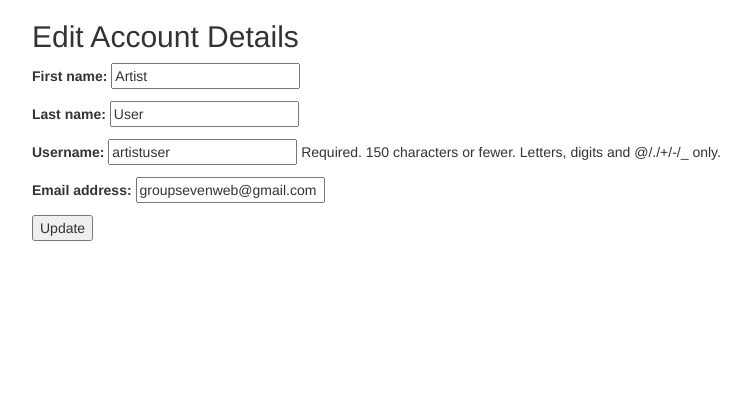
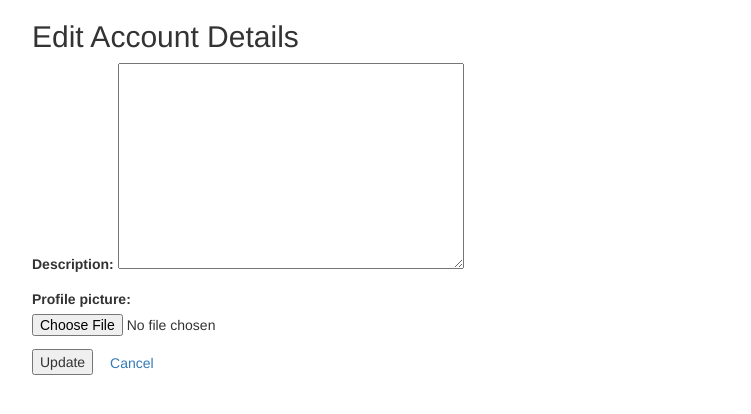
Before and after one commit to lzimmerman96/team7project, a Django app: page /account/11/edit/ in a window 1280 px wide. Shown: the part 52-466 px from the top of the page, without its empty margins (38-789 px from the left). Run offline with Django 3.2, Linux system fonts and the light colour scheme; data comes from the database, SQL or seed files in the repository; some libraries are stand-ins or nearby versions.

Commit message:
Adding a cancel button to update_account_details.html and options for users to view and update descriptions

```diff
--- a/gallery/forms.py
+++ b/gallery/forms.py
@@ -1,11 +1,11 @@
 from django import forms
-from .models import Artist, User, Artwork, Collection, Favorite, Rating, Tag
+from .models import Artist, Artwork, Collection, Favorite, Rating, Tag
 
 
-class UpdateUserForm(forms.ModelForm):
+class UpdateArtistForm(forms.ModelForm):
     class Meta:
-        model = User
-        fields = ('first_name', 'last_name', 'username', 'email')
+        model = Artist
+        fields = ('first_name', 'last_name', 'username', 'email', 'description', 'profile_picture')
 
 
 class ArtistForm(forms.ModelForm):
--- a/gallery/templates/registration/update_account_details.html
+++ b/gallery/templates/registration/update_account_details.html
@@ -5,10 +5,11 @@
 {% block content %}
     <h2>Edit Account Details</h2>
 
-        <form method="POST" class="user-update-form">
+        <form method="POST">
             {% csrf_token %}
             {{ form.as_p }}
             <button type="submit" name="submit">Update</button>
+            <a href="{{ view.get_success_url }}" class="btn btn-secondary">Cancel</a>
         </form>
 
 {% endblock %}
--- a/gallery/urls.py
+++ b/gallery/urls.py
@@ -17,5 +17,4 @@ urlpatterns = [
     path('artwork_list', views.artwork_list, name='tag_list'),
     path('create_account', views.create_account, name='create_account'),
     path('account/<int:pk>/edit/', views.update_account_details, name='update_account_details'),
-    # path('update_account_details', views.update_account_details, name='update_account_details')
 ]
--- a/gallery/views.py
+++ b/gallery/views.py
@@ -35,7 +35,7 @@ def update_account_details(request, pk):
     account = get_object_or_404(User, pk=pk)
     if request.method == "POST":
         # update
-        form = UpdateUserForm(request.POST, instance=account)
+        form = UpdateArtistForm(request.POST, instance=account)
         if form.is_valid():
             account = form.save(commit=False)
             account.updated_date = timezone.now()
@@ -43,7 +43,7 @@ def update_account_details(request, pk):
             return redirect('gallery:account_details')
     else:
         # edit
-        form = UpdateUserForm(instance=account)
+        form = UpdateArtistForm(instance=account)
     return render(request, 'registration/update_account_details.html', {'form': form})
 
 
```
Also changed, not shown: gallery/templates/registration/account_details.html (+8 -6 lines).
